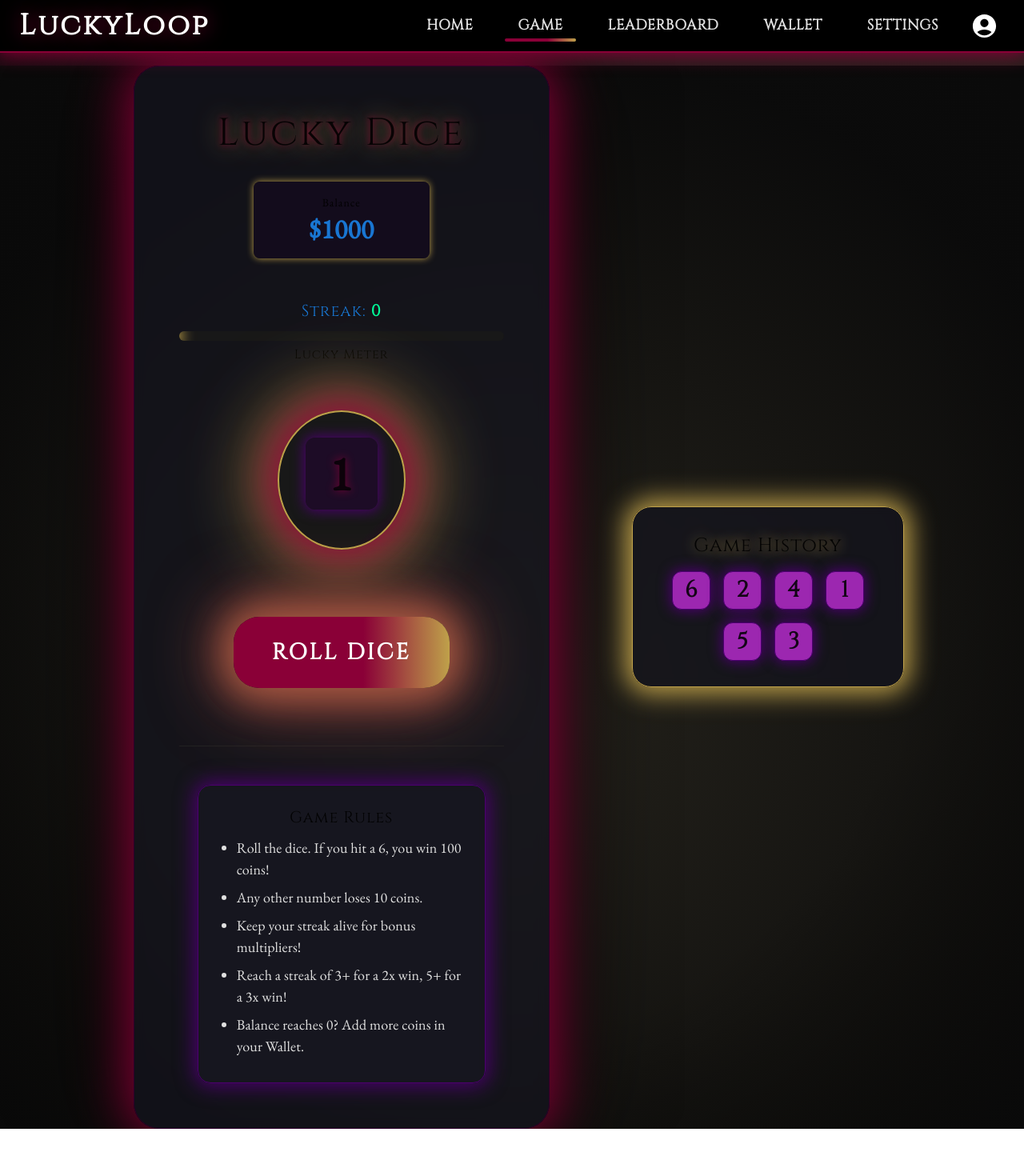
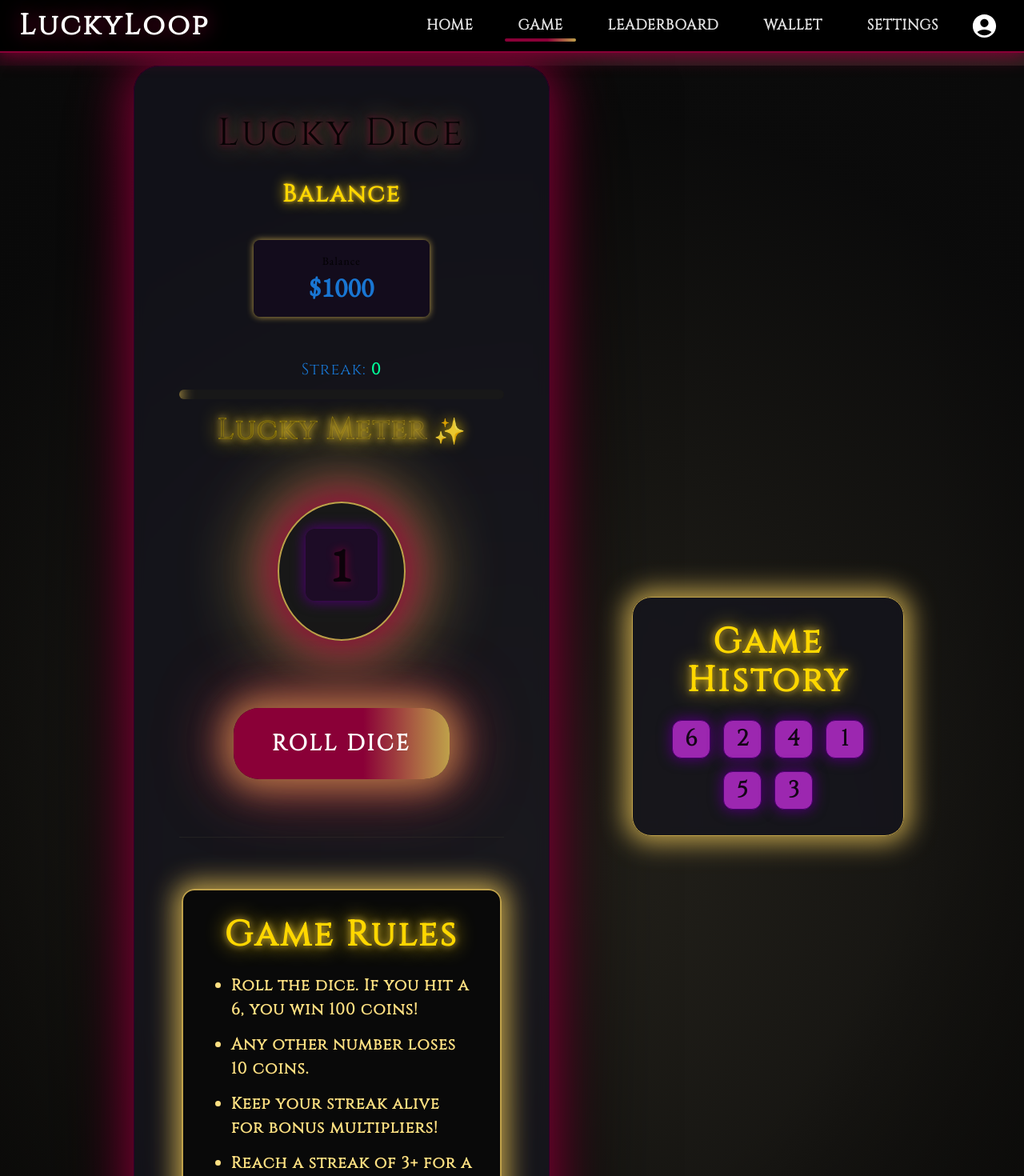
Before and after one commit to ailynux/LuckyLoop, a React (Create React App) app in the folder llclient/: page /game in a window 1280 px wide. Shown: the top 1470 px of the page at 80% size. Before the commit the page ends 1411 px from the top, so only its background shows below. Built offline with nearby package versions, Linux system fonts and the light colour scheme; a web font is replaced by a local one.

Commit message:
Enhance GamePage layout with new typography for 'Balance' and 'Lucky Meter', update styling for 'Game Rules' and 'Game History' sections, and improve overall visual presentation.

```diff
--- a/llclient/src/pages/GamePage.js
+++ b/llclient/src/pages/GamePage.js
@@ -98,6 +98,19 @@ const GamePage = () => {
             <Typography variant="h3" sx={{ color: 'accent.main', fontFamily: 'Cinzel, serif', mb: 1, letterSpacing: 3, textShadow: '0 0 32px #bfa14a, 0 0 8px #8a0037' }}>
               Lucky Dice
             </Typography>
+            <Typography variant="h4" sx={{
+              color: '#FFD700',
+              fontFamily: 'Cinzel, serif',
+              mb: 2,
+              textAlign: 'center',
+              letterSpacing: 2,
+              textShadow: '0 0 16px #FFD700, 0 0 4px #bfa14a, 0 0 1px #000',
+              fontWeight: 800,
+              fontSize: { xs: 22, sm: 26, md: 30 },
+              lineHeight: 1.1,
+            }}>
+              Balance
+            </Typography>
             <BalanceDisplay balance={state.balance} />
             <Box sx={{ width: '100%', mt: 1, mb: 1 }}>
               <Typography variant="subtitle1" sx={{ color: 'primary.main', fontFamily: 'Cinzel, serif', mb: 1, letterSpacing: 1, textAlign: 'center', fontSize: 20 }}>
@@ -116,9 +129,28 @@ const GamePage = () => {
                   },
                 }}
               />
-              <Typography variant="caption" sx={{ color: 'accent.main', fontFamily: 'Cinzel, serif', display: 'block', textAlign: 'center', mt: 0.5, fontSize: 16, letterSpacing: 1 }}>
-                Lucky Meter
-              </Typography>
+              <Box sx={{ display: 'flex', alignItems: 'center', justifyContent: 'center', mt: 2, mb: 1 }}>
+                <Typography
+                  variant="h4"
+                  sx={{
+                    color: 'transparent',
+                    background: 'linear-gradient(90deg, #FFD700 30%, #bfa14a 100%)',
+                    WebkitBackgroundClip: 'text',
+                    backgroundClip: 'text',
+                    fontFamily: 'Cinzel, serif',
+                    fontWeight: 900,
+                    fontSize: { xs: 26, sm: 30, md: 36 },
+                    letterSpacing: 2,
+                    textShadow: '0 0 24px #FFD700, 0 0 8px #bfa14a, 0 0 2px #000',
+                    lineHeight: 1.1,
+                    mb: 0,
+                    mr: 1,
+                  }}
+                >
+                  Lucky Meter
+                </Typography>
+                <span style={{ fontSize: 32, filter: 'drop-shadow(0 0 8px #FFD700)' }} role="img" aria-label="sparkle">✨</span>
+              </Box>
             </Box>
             {lastWin && (
               <Fade in={!!lastWin} timeout={600}>
@@ -221,18 +253,31 @@ const GamePage = () => {
             <Divider sx={{ width: '100%', my: 3, borderColor: '#222' }} />
             <Box sx={{ width: '100%', display: 'flex', justifyContent: 'center' }}>
               <Paper elevation={0} sx={{
-                bgcolor: 'rgba(24,24,32,0.85)',
+                bgcolor: 'rgba(10,10,10,0.98)',
                 borderRadius: 4,
-                p: 3,
-                boxShadow: '0 0 24px 4px #4b006e',
+                p: 4,
+                boxShadow: '0 0 32px 8px #bfa14a',
                 width: '100%',
-                maxWidth: 360,
-                border: '1.5px solid #4b006e',
-                backdropFilter: 'blur(4px)',
+                maxWidth: 400,
+                border: '2.5px solid #bfa14a',
+                backdropFilter: 'blur(2px)',
+                mt: 2,
               }}>
-                <Typography variant="h6" sx={{ color: 'accent.main', fontFamily: 'Cinzel, serif', mb: 1, textAlign: 'center', letterSpacing: 1 }}>Game Rules</Typography>
-                <ul style={{ color: '#e0e0e0', fontFamily: 'EB Garamond, serif', fontSize: 18, margin: 0, paddingLeft: 24 }}>
-                  {GAME_RULES.map((rule, i) => <li key={i} style={{ marginBottom: 8 }}>{rule}</li>)}
+                <Typography variant="h3" sx={{
+                  color: '#FFD700',
+                  fontFamily: 'Cinzel, serif',
+                  mb: 3,
+                  textAlign: 'center',
+                  letterSpacing: 3,
+                  textShadow: '0 0 24px #FFD700, 0 0 8px #bfa14a, 0 0 2px #000',
+                  fontWeight: 900,
+                  fontSize: { xs: 32, sm: 38, md: 44 },
+                  lineHeight: 1.1,
+                }}>
+                  Game Rules
+                </Typography>
+                <ul style={{ color: '#ffe082', fontFamily: 'Cinzel, serif', fontSize: 20, margin: 0, paddingLeft: 28, fontWeight: 700, letterSpacing: 1 }}>
+                  {GAME_RULES.map((rule, i) => <li key={i} style={{ marginBottom: 14, lineHeight: 1.5 }}>{rule}</li>)}
                 </ul>
               </Paper>
             </Box>
@@ -250,7 +295,17 @@ const GamePage = () => {
             border: '1.5px solid #bfa14a',
             backdropFilter: 'blur(6px)',
           }}>
-            <Typography variant="h5" sx={{ color: 'accent.main', fontFamily: 'Cinzel, serif', mb: 2, letterSpacing: 1, textAlign: 'center', textShadow: '0 0 16px #bfa14a' }}>
+            <Typography variant="h3" sx={{
+              color: '#FFD700',
+              fontFamily: 'Cinzel, serif',
+              mb: 3,
+              textAlign: 'center',
+              letterSpacing: 3,
+              textShadow: '0 0 24px #FFD700, 0 0 8px #bfa14a, 0 0 2px #000',
+              fontWeight: 900,
+              fontSize: { xs: 32, sm: 38, md: 44 },
+              lineHeight: 1.1,
+            }}>
               Game History
             </Typography>
             <Box sx={{ display: 'flex', gap: 2, flexWrap: 'wrap', minHeight: 48, justifyContent: 'center' }}>
```
